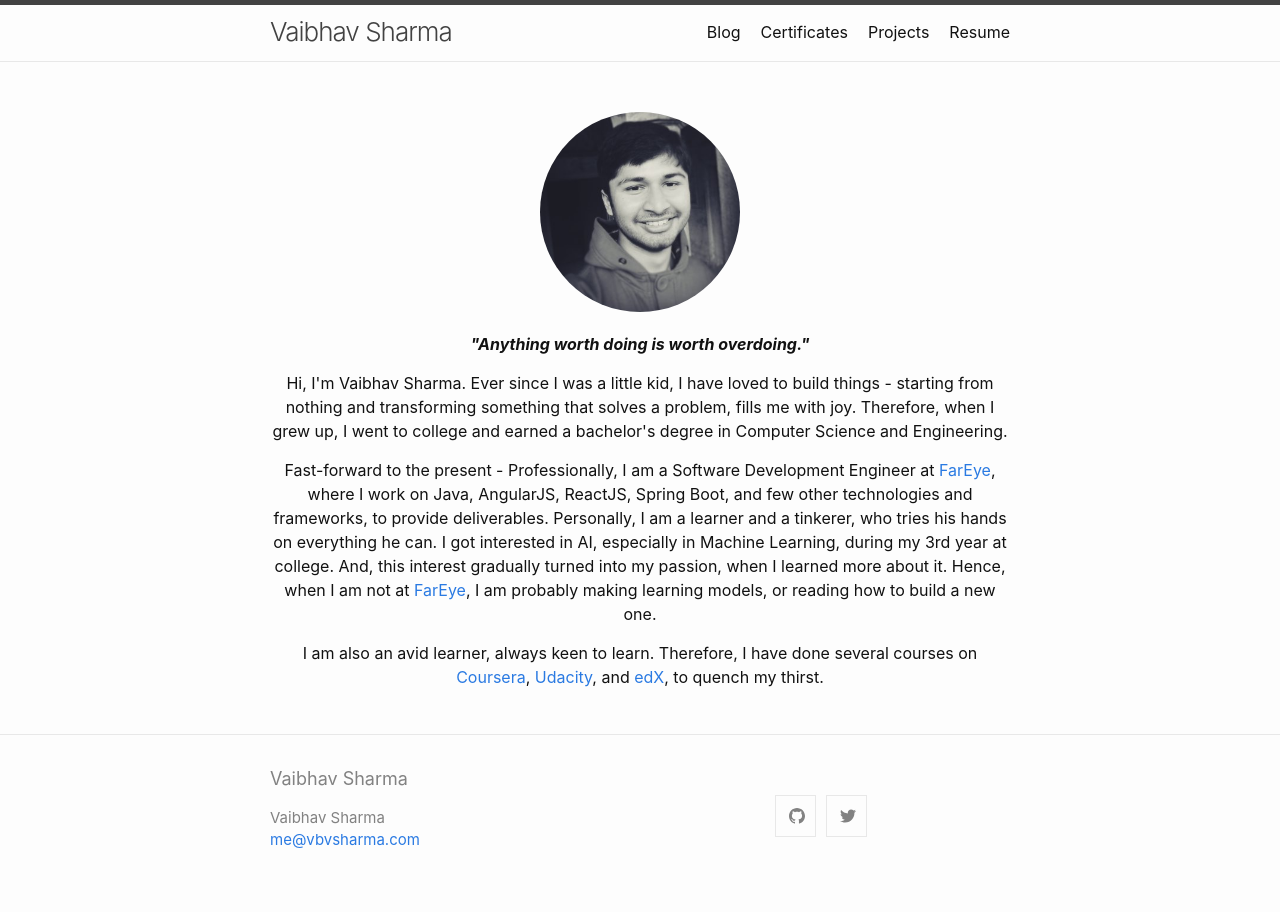
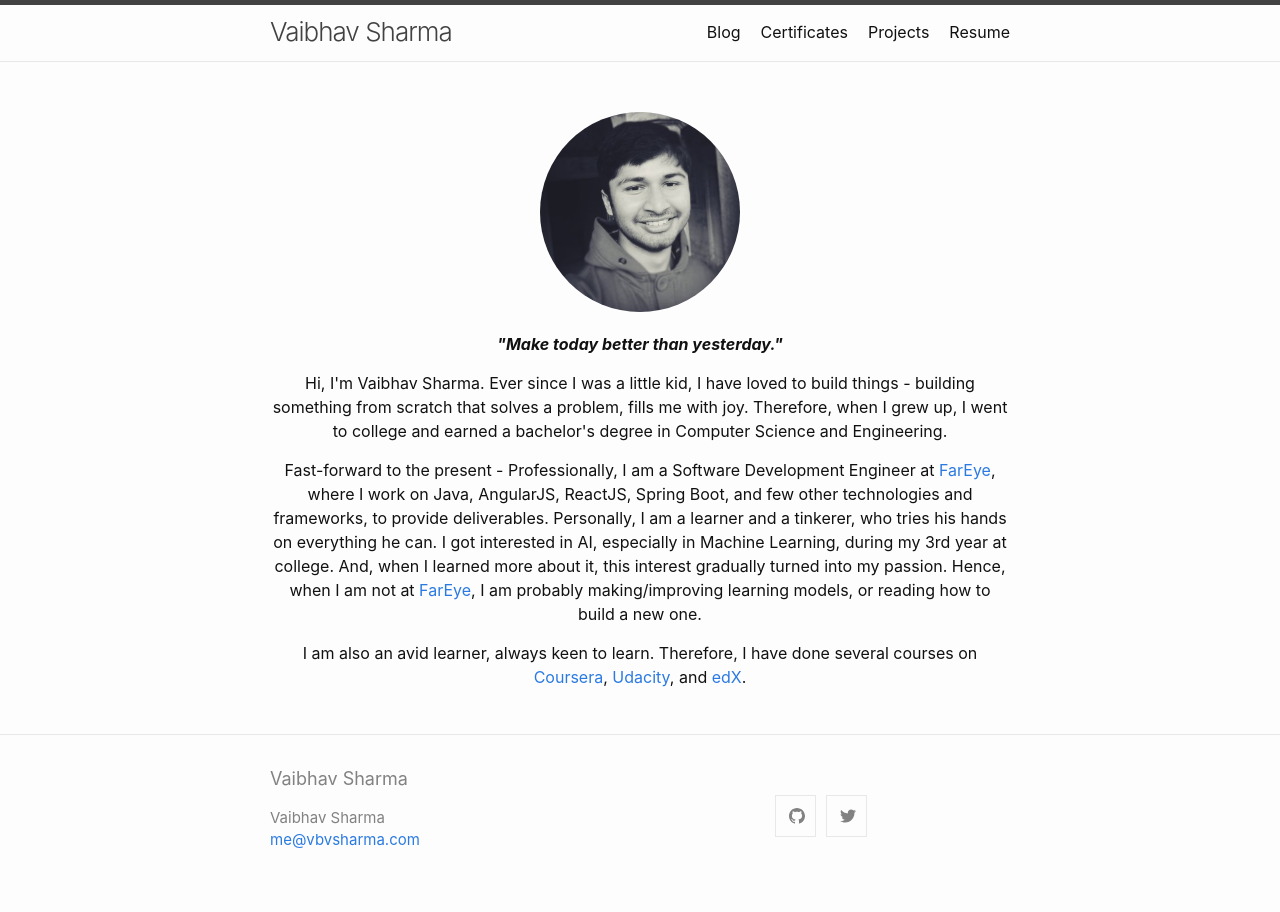
Before and after one commit to vbvsharma/vbvsharma.github.io, a Jekyll site: the page built from index.md, in a window 1280 px wide. Built offline with Jekyll 4.4.1, drawn with Linux system fonts in a browser that asks for light colours.

Commit message:
Change quote and some other things.

```diff
--- a/index.md
+++ b/index.md
@@ -15,16 +15,16 @@ layout: default
 <div style="text-align:center">
 	<img src ="/assets/images/me.png" alt="Avatar" class="avatar"/>
 	<p>
-        <b><i>"Anything worth doing is worth overdoing."</i></b>
+        <b><i>"Make today better than yesterday."</i></b>
     </p>
     <p>
-		Hi, I'm Vaibhav Sharma. Ever since I was a little kid, I have loved to build things - starting from nothing and transforming something that solves a problem, fills me with joy. Therefore, when I grew up, I went to college and earned a bachelor's degree in Computer Science and Engineering.
+		Hi, I'm Vaibhav Sharma. Ever since I was a little kid, I have loved to build things - building something from scratch that solves a problem, fills me with joy. Therefore, when I grew up, I went to college and earned a bachelor's degree in Computer Science and Engineering.
     </p>
     <p>
-        Fast-forward to the present - Professionally, I am a Software Development Engineer at <a href="https://www.getfareye.com/">FarEye</a>, where I work on Java, AngularJS, ReactJS, Spring Boot, and few other technologies and frameworks, to provide deliverables. Personally, I am a learner and a tinkerer, who tries his hands on everything he can. I got interested in AI, especially in Machine Learning, during my 3rd year at college. And, this interest gradually turned into my passion, when I learned more about it. Hence, when I am not at <a href="https://www.getfareye.com/">FarEye</a>,
-        I am probably making learning models, or reading how to build a new one.
+        Fast-forward to the present - Professionally, I am a Software Development Engineer at <a href="https://www.getfareye.com/">FarEye</a>, where I work on Java, AngularJS, ReactJS, Spring Boot, and few other technologies and frameworks, to provide deliverables. Personally, I am a learner and a tinkerer, who tries his hands on everything he can. I got interested in AI, especially in Machine Learning, during my 3rd year at college. And, when I learned more about it, this interest gradually turned into my passion. Hence, when I am not at <a href="https://www.getfareye.com/">FarEye</a>,
+        I am probably making/improving learning models, or reading how to build a new one.
     </p>
     <p>
-        I am also an avid learner, always keen to learn. Therefore, I have done several courses on <a href="https://www.coursera.org/">Coursera</a>, <a href="https://www.udacity.com/">Udacity</a>, and <a href="https://www.edx.org/">edX</a>, to quench my thirst.
+        I am also an avid learner, always keen to learn. Therefore, I have done several courses on <a href="https://www.coursera.org/">Coursera</a>, <a href="https://www.udacity.com/">Udacity</a>, and <a href="https://www.edx.org/">edX</a>.
     </p>
 </div>
```
Also changed, not shown: assets/images/2019-05-12-CNN-on-CIFAR-10-using-TensorFlow/output_38_0.png.
